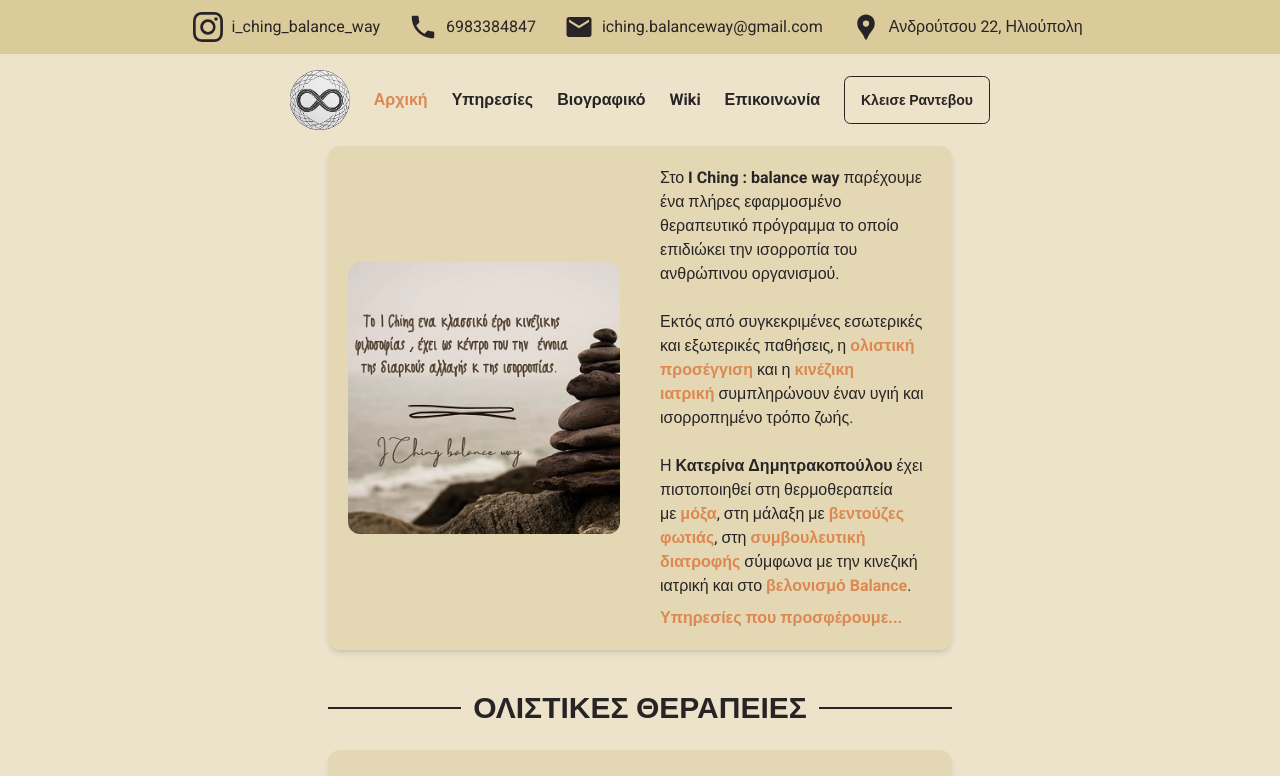
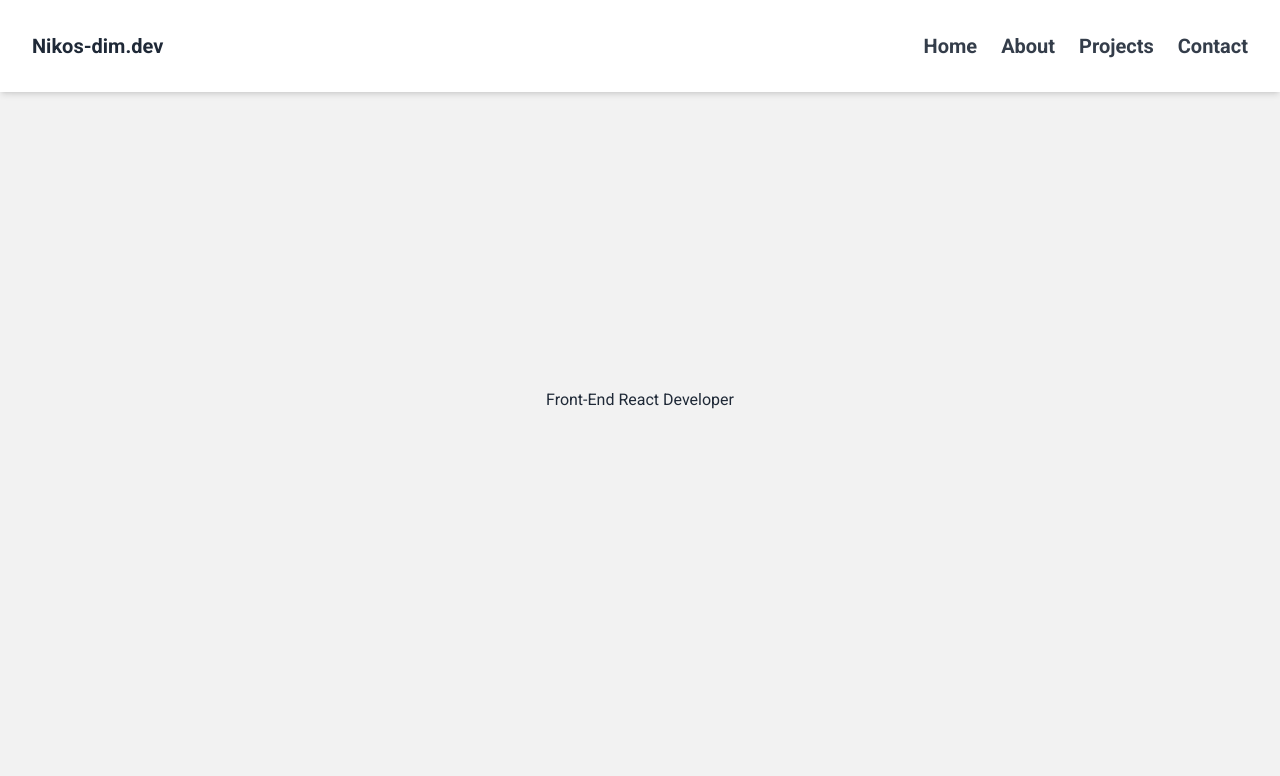
Before and after one commit to nikossoftwaredev/portfolio, a Next.js app: page / in a window 1280 px wide. Shown: the top 776 px of the page. Built offline with nearby package versions, Linux system fonts and the light colour scheme.

Commit message:
Added header

```diff
--- a/app/global.css
+++ b/app/global.css
@@ -9,7 +9,7 @@
 body {
   padding: 0;
   margin: 0;
-  font-family: Mynerve, Roboto, Oxygen, sans-serif;
+  font-family: Popins, Roboto, Oxygen, sans-serif;
   scroll-behavior: smooth;
   background: whitesmoke;
 }
--- a/app/layout.tsx
+++ b/app/layout.tsx
@@ -2,18 +2,14 @@
 import "react-perfect-scrollbar/dist/css/styles.css";
 import Footer from "components/Footer";
 import Header from "@/components/header/Header";
-import AppointmentForm from "components/AppointmentForm";
 import { PageProps } from "types/general";
 
 const RootLayout = async ({ children }: PageProps): Promise<JSX.Element> => {
   return (
-    <html lang="el" data-theme="retro">
+    <html lang="el" data-theme="light">
       <body className="text-base-content">
         <Header />
-        <main className="bg-base-100 px-4">
-          {children}
-          <AppointmentForm />
-        </main>
+        <main className="bg-base-200 px-4">{children}</main>
         <Footer />
       </body>
     </html>
--- a/app/page.module.css
+++ /dev/null
@@ -1,146 +0,0 @@
-.container {
-  padding: 0 2rem;
-}
-
-.main {
-  min-height: 100vh;
-  padding: 4rem 0;
-  flex: 1;
-  display: flex;
-  flex-direction: column;
-  justify-content: center;
-  align-items: center;
-}
-
-.footer {
-  display: flex;
-  flex: 1;
-  padding: 2rem 0;
-  border-top: 1px solid #eaeaea;
-  justify-content: center;
-  align-items: center;
-}
-
-.footer a {
-  display: flex;
-  justify-content: center;
-  align-items: center;
-  flex-grow: 1;
-}
-
-.title {
-  margin: 0;
-  line-height: 1.15;
-  font-size: 4rem;
-  font-style: normal;
-  font-weight: 800;
-  letter-spacing: -0.025em;
-}
-
-.title a {
-  text-decoration: none;
-  color: #0070f3;
-}
-
-.title a:hover,
-.title a:focus,
-.title a:active {
-  text-decoration: underline;
-}
-
-.title,
-.description {
-  text-align: center;
-}
-
-.description {
-  margin: 4rem 0;
-  line-height: 1.5;
-  font-size: 1.5rem;
-}
-
-.code {
-  background: #fafafa;
-  border-radius: 5px;
-  padding: 0.75rem;
-  font-size: 1.1rem;
-  font-family: Menlo, Monaco, Lucida Console, Liberation Mono, DejaVu Sans Mono,
-    Bitstream Vera Sans Mono, Courier New, monospace;
-}
-
-.grid {
-  display: flex;
-  align-items: center;
-  justify-content: center;
-  flex-wrap: wrap;
-  max-width: 1200px;
-}
-
-.card {
-  margin: 1rem;
-  padding: 1.5rem;
-  text-align: left;
-  color: inherit;
-  text-decoration: none;
-  border: 1px solid #eaeaea;
-  border-radius: 10px;
-  transition: color 0.15s ease, border-color 0.15s ease;
-  max-width: 300px;
-}
-
-.card:hover,
-.card:focus,
-.card:active {
-  color: #0070f3;
-  border-color: #0070f3;
-}
-
-.card h2 {
-  margin: 0 0 1rem 0;
-  font-size: 1.5rem;
-}
-
-.card p {
-  margin: 0;
-  font-size: 1.25rem;
-  line-height: 1.5;
-}
-
-.logo {
-  height: 1em;
-  margin-left: 0.5rem;
-}
-
-@media (max-width: 600px) {
-  .grid {
-    width: 100%;
-    flex-direction: column;
-  }
-}
-
-@media (prefers-color-scheme: dark) {
-  .title {
-    background: linear-gradient(180deg, #ffffff 0%, #aaaaaa 100%);
-    -webkit-background-clip: text;
-    -webkit-text-fill-color: transparent;
-    background-clip: text;
-    text-fill-color: transparent;
-  }
-  .title a {
-    background: linear-gradient(180deg, #0070f3 0%, #0153af 100%);
-    -webkit-background-clip: text;
-    -webkit-text-fill-color: transparent;
-    background-clip: text;
-    text-fill-color: transparent;
-  }
-  .card,
-  .footer {
-    border-color: #222;
-  }
-  .code {
-    background: #111;
-  }
-  .logo img {
-    filter: invert(1);
-  }
-}
--- a/app/page.tsx
+++ b/app/page.tsx
@@ -3,7 +3,7 @@
 import ServicesCarousel from "@/components/ServicesCarousel";
 import { BUSINESS_NAME, LAST_NAME, NAME } from "@/data/general";
 import { servicesInfo } from "@/data/services";
-import About from "components/About";
+import HeroSection from "@/components/HeroSection";
 import { Metadata } from "next";
 
 const staticKeywords = [
@@ -39,17 +39,12 @@
   },
 };
 
-const Home = () => {
+const MainPage = () => {
   return (
-    <section>
-      <div className="w-full flex flex-col gap-4 pt-4">
-        <About />
-        <ServicesCarousel />
-        <SectionTitle title="Η ΘΕΡΑΠΕΥΤΡΙΑ" />
-        <Doctor />
-      </div>
-    </section>
+    <div className="w-full bg-base-200">
+      <HeroSection />
+    </div>
   );
 };
 
-export default Home;
+export default MainPage;
--- a/components/About.tsx
+++ /dev/null
@@ -1,67 +0,0 @@
-import AppLink from "@/components/AppLink";
-import Card from "components/Card";
-
-const About = () => {
-  return (
-    <section className="w-full flex flex-col items-center justify-center">
-      <Card className="xl:w-2/4 md:w-3/4 p-5">
-        <section className="grid grid-cols-1 md:grid-cols-2 gap-10 justify-center items-center ">
-          <div className="flex justify-center">
-            <img
-              src="/images/main_area.webp"
-              alt="main-area"
-              className="rounded-xl object-cover"
-              loading="lazy"
-            />
-          </div>
-          <div className="flex flex-col justify-center">
-            <span>
-              Στο
-              <strong className="text-accent-focus">
-                &nbsp;I Ching : balance way&nbsp;
-              </strong>
-              παρέχουμε ένα πλήρες εφαρμοσμένο θεραπευτικό πρόγραμμα το οποίο
-              επιδιώκει την ισορροπία του ανθρώπινου οργανισμού.
-              <br />
-              <br /> Εκτός από συγκεκριμένες εσωτερικές και εξωτερικές παθήσεις,
-              η
-              <AppLink href="/wiki/chinese-medicine">
-                &nbsp;ολιστική προσέγγιση&nbsp;
-              </AppLink>
-              και η
-              <AppLink href="/wiki/tecar-therapy">
-                &nbsp;κινέζικη ιατρική&nbsp;
-              </AppLink>
-              συμπληρώνουν έναν υγιή και ισορροπημένο τρόπο ζωής.
-              <br />
-              <br /> Η
-              <strong className="text-accent-focus">
-                &nbsp;Κατερίνα Δημητρακοπούλου&nbsp;
-              </strong>
-              έχει πιστοποιηθεί στη θερμοθεραπεία με
-              <AppLink href="/wiki/moxibustion">&nbsp;μόξα</AppLink>, στη μάλαξη
-              με
-              <AppLink href="/wiki/cupping-therapy">
-                &nbsp;βεντούζες φωτιάς
-              </AppLink>
-              , στη
-              <AppLink href="/wiki/diet-plan">
-                &nbsp;συμβουλευτική διατροφής&nbsp;
-              </AppLink>
-              σύμφωνα με την κινεζική ιατρική και στο
-              <AppLink href="/wiki/acupuncture">
-                &nbsp;βελονισμό Balance
-              </AppLink>
-              .
-            </span>
-            <AppLink href="/services" className="mt-2 self-start">
-              Υπηρεσίες που προσφέρουμε...
-            </AppLink>
-          </div>
-        </section>
-      </Card>
-    </section>
-  );
-};
-
-export default About;
--- /dev/null
+++ b/components/HeroSection.tsx
@@ -0,0 +1,12 @@
+import AppLink from "@/components/AppLink";
+import Card from "components/Card";
+
+const HeroSection = () => {
+  return (
+    <section className="w-full h-screen flex flex-col items-center justify-center">
+      Front-End React Developer
+    </section>
+  );
+};
+
+export default HeroSection;
--- a/components/header/Header.tsx
+++ b/components/header/Header.tsx
@@ -7,8 +7,6 @@
 import { headerInfo, headerLinks } from "@/components/header/headerConfig";
 
 const Header = () => {
-  const pathname = usePathname();
-
   useEffect(() => {
     const theme = localStorage.getItem("theme");
 
@@ -17,52 +15,30 @@
 
   return (
     <header>
-      <nav className="bg-base-100">
+      <nav className="bg-base-100 shadow-md py-8 px-8 fixed top-0 w-full">
         <span className="md:hidden">
           <MobileHeader />
         </span>
         <span className="hidden md:block">
-          <div className="flex flex-wrap justify-center items-center  w-full mb-4 bg-base-300 gap-7  py-3 pr-1">
-            {headerInfo.map(({ href, icon, text }) => (
-              <Link
-                className="text-md flex gap-2 items-center"
-                href={href}
-                key={href}
-              >
-                {icon}
-                {text}
-              </Link>
-            ))}
-          </div>
-          <ul className="w-full flex flex-row gap-6 justify-center items-center mr-1">
-            <Link href="/" className="flex items-center animate-pulse-scale">
-              <img
-                src="/images/logo.png"
-                alt="Flowbite Logo"
-                className="w-[60px] h-[60px]"
-              />
+          <ul className="w-full flex flex-row gap-6 justify-center items-center ">
+            <Link
+              href="#home"
+              className="font-bold text-xl mr-auto animate-pulse-scale"
+            >
+              Nikos-dim.dev
             </Link>
-            {headerLinks.map((linkConfig) => {
-              let isActive = pathname === linkConfig.path;
-
-              if (linkConfig.path !== "/" && pathname) {
-                isActive = pathname === linkConfig.path;
-              }
-
+            {headerLinks.map(({ divId, text }) => {
               return (
-                <li key={linkConfig.path}>
+                <li key={divId}>
                   <Link
-                    href={linkConfig.path}
-                    className={`font-bold hover:text-accent ${
-                      isActive ? "text-accent" : ""
-                    }`}
+                    href={divId}
+                    className={`font-semibold text-xl hover:text-accent opacity-90`}
                   >
-                    {linkConfig.text}
+                    {text}
                   </Link>
                 </li>
               );
             })}
-            <AppointmentScroll />
           </ul>
         </span>
       </nav>
--- a/components/header/MobileHeader.tsx
+++ b/components/header/MobileHeader.tsx
@@ -31,12 +31,12 @@
       >
         <form method="dialog" className="flex flex-col items-center">
           <SectionTitle title="ΜΕΝΟΥ" />
-          {headerLinks.map(({ path, text }) => (
+          {headerLinks.map(({ divId, text }) => (
             <AppLink
               role="button"
               className="p-2 text-center text-2xl"
-              href={path}
-              key={path}
+              href={divId}
+              key={divId}
               onClick={() => (window as any).my_modal_5.close()}
             >
               {text}
--- a/components/header/headerConfig.tsx
+++ b/components/header/headerConfig.tsx
@@ -10,12 +10,10 @@
 } from "data/general";
 
 export const headerLinks = [
-  { path: `/`, text: "Αρχική" },
-  { path: `/services`, text: "Υπηρεσίες" },
-  { path: `/about`, text: "Βιογραφικό" },
-  { path: `/wiki`, text: "Wiki" },
-  { path: `/contact`, text: "Επικοινωνία" },
-  // { path: `/themes`, text: "Θέματα" },
+  { divId: `#home`, text: "Home" },
+  { divId: `#about`, text: "About" },
+  { divId: `#projects`, text: "Projects" },
+  { divId: `#contact`, text: "Contact" },
 ];
 
 export const headerInfo = [
```
